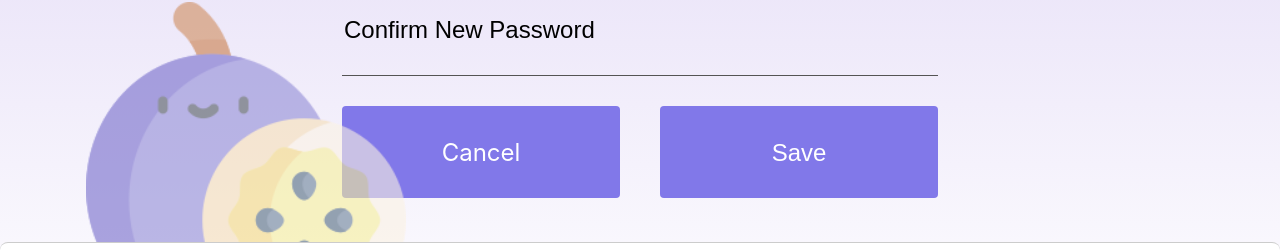
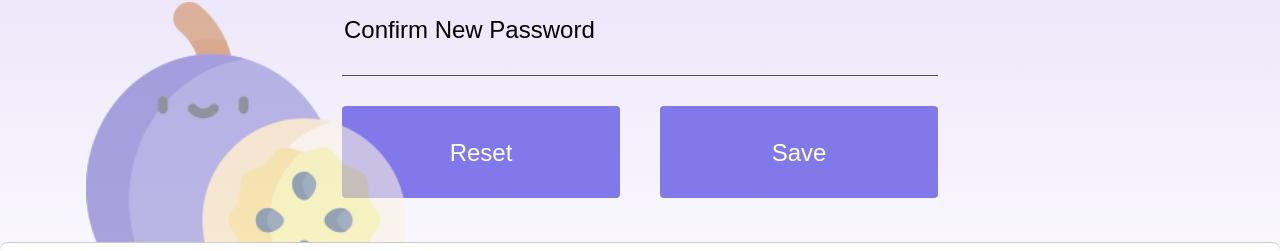
Before and after one commit to Glow-Carrots-App/glow-web, a Next.js app: page /settings/password in a window 1280 px wide. Shown: the part 438-689 px from the top of the page. Built offline with nearby package versions, Linux system fonts and the light colour scheme; no server answers; sample sign-in values are in the browser's storage.

Commit message:
Give reset function to new reset button

```diff
--- a/components/ChangePasswordForm/index.js
+++ b/components/ChangePasswordForm/index.js
@@ -1,5 +1,4 @@
 import { useAuth } from "../../context/AuthContext";
-import SmallLinkedButton from "../SmallLinkedButton";
 
 import styles from "./styles.module.css";
 
@@ -7,8 +6,14 @@ const ChangePasswordForm = () => {
   const {
     authedUser: { uid },
   } = useAuth();
+
   return (
-    <form className={styles.container} action="/settings" mode="post">
+    <form
+      id="passwordForm"
+      className={styles.container}
+      action="/settings"
+      mode="post"
+    >
       <input
         className={styles.passwordFields}
         type="password"
@@ -28,7 +33,9 @@ const ChangePasswordForm = () => {
         placeholder="Confirm New Password"
       />
       <div className={styles.passwordButtonPair}>
-        <SmallLinkedButton href="/settings">Cancel</SmallLinkedButton>
+        <button type="reset" className={styles.resetButton}>
+          Reset
+        </button>
         <input
           className={styles.passwordButton}
           type="submit"
--- a/components/ChangePasswordForm/styles.module.css
+++ b/components/ChangePasswordForm/styles.module.css
@@ -23,6 +23,20 @@
   display: flex;
   justify-content: center;
   gap: 11px;
+}
+
+.resetButton {
+  line-height: 45px;
+  display: inline-block;
+  padding: 1px 6px;
+  height: 50px;
+  width: 148px;
+  border-radius: 4px;
+  border: none;
+  color: white;
+  background-color: var(--purple-light);
+  text-align: center;
+  font-size: medium;
 }
 
 .passwordButton {
@@ -51,6 +65,12 @@
   .passwordButtonPair {
     gap: 40px;
   }
+  .resetButton {
+    line-height: 92px;
+    font-size: 24px;
+    height: 92px;
+    width: 278px;
+  }
   .passwordButton {
     line-height: 92px;
     font-size: 24px;
```
